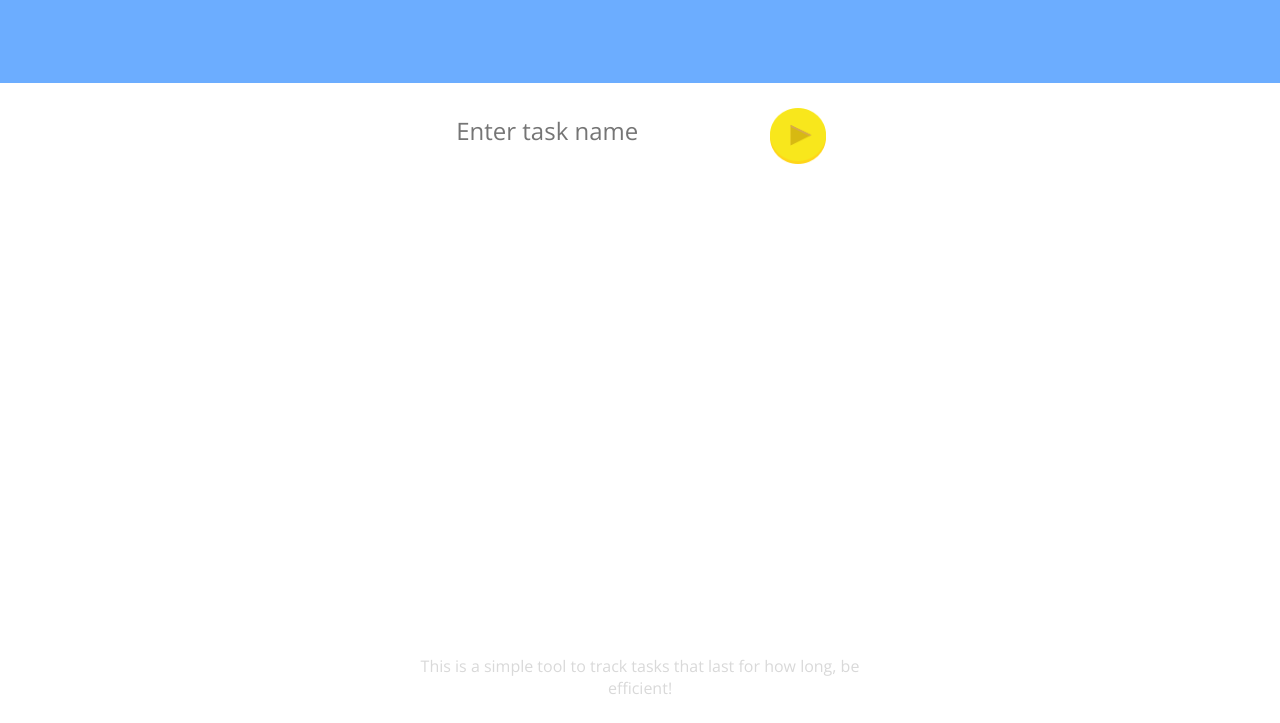
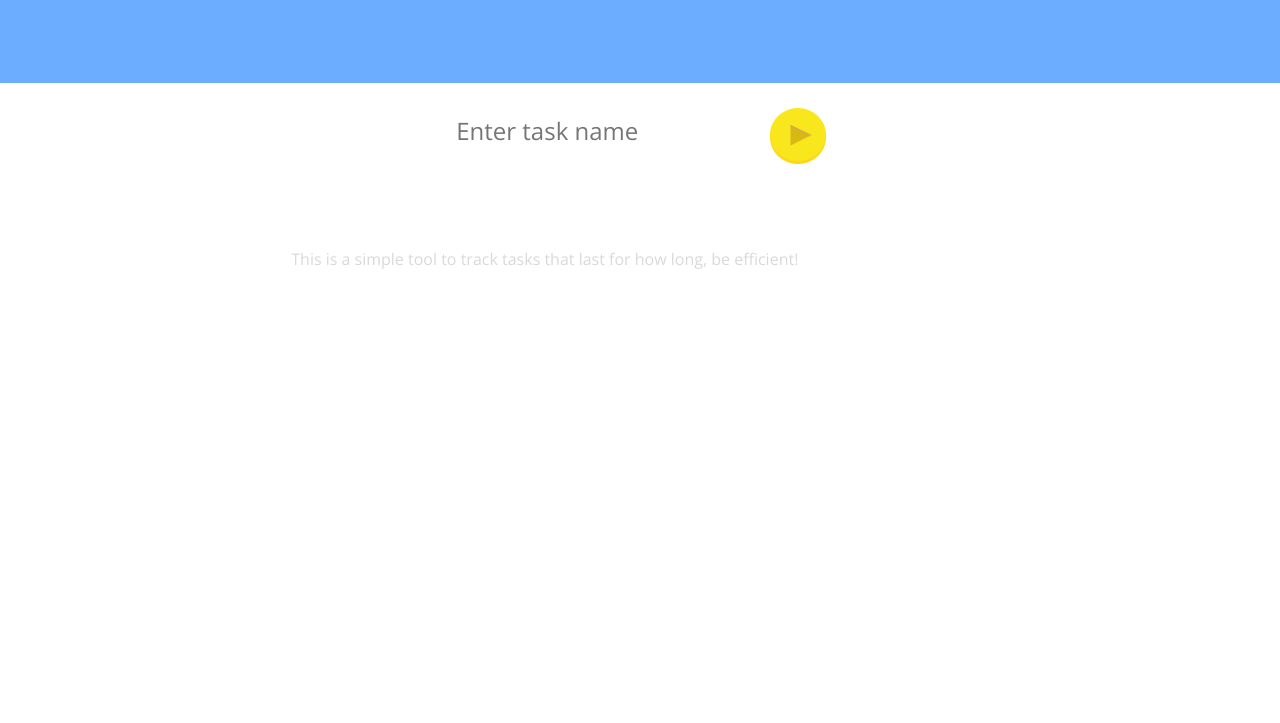
Before and after one commit to ellenlowing/oursky_test, a plain HTML site: page index.html in a window 1280 px wide. Shown: the part 77-800 px from the top of the page. Drawn offline with nearby package versions, Linux system fonts and the light colour scheme.

Commit message:
Fix everything to center, position relative

```diff
--- a/assets/css/style.css
+++ b/assets/css/style.css
@@ -31,16 +31,17 @@ body .container{
   width: 100%;
   height: 80%;
   background-color: #FFFFFF;
+  width: 75%;
+  position:relative;
+  left: 50%;
+  margin-left: -37.5%;
 }
 
 body .enter-task{
   text-align: center;
   margin-top: 25px;
   margin-bottom: 75px;
-  width: 75%;
-  position: fixed;
-  left: 50%;
-  margin-left: -37.5%;
+
 }
 
 body .enter-task #text{
@@ -57,6 +58,7 @@ body .enter-task #addButton{
 
 body ul {
   list-style: none;
+
 }
 
 body #tasks .task{
@@ -103,16 +105,11 @@ body .footer{
   color: #D9D9D9;
   width: 298px;
   height: 44px;
-}
-
-body .footer p{
-  text-align: center;
-  padding-left: 20%;
-  padding-right: 20%;
-  bottom: 0;
-  padding-bottom: 1%;
   width: 75%;
-  position: fixed;
+  position: relative;
   left: 50%;
   margin-left: -37.5%;
+  bottom: 0;
+  padding-top: 1%;
+  padding-bottom: 1%;
 }
```
